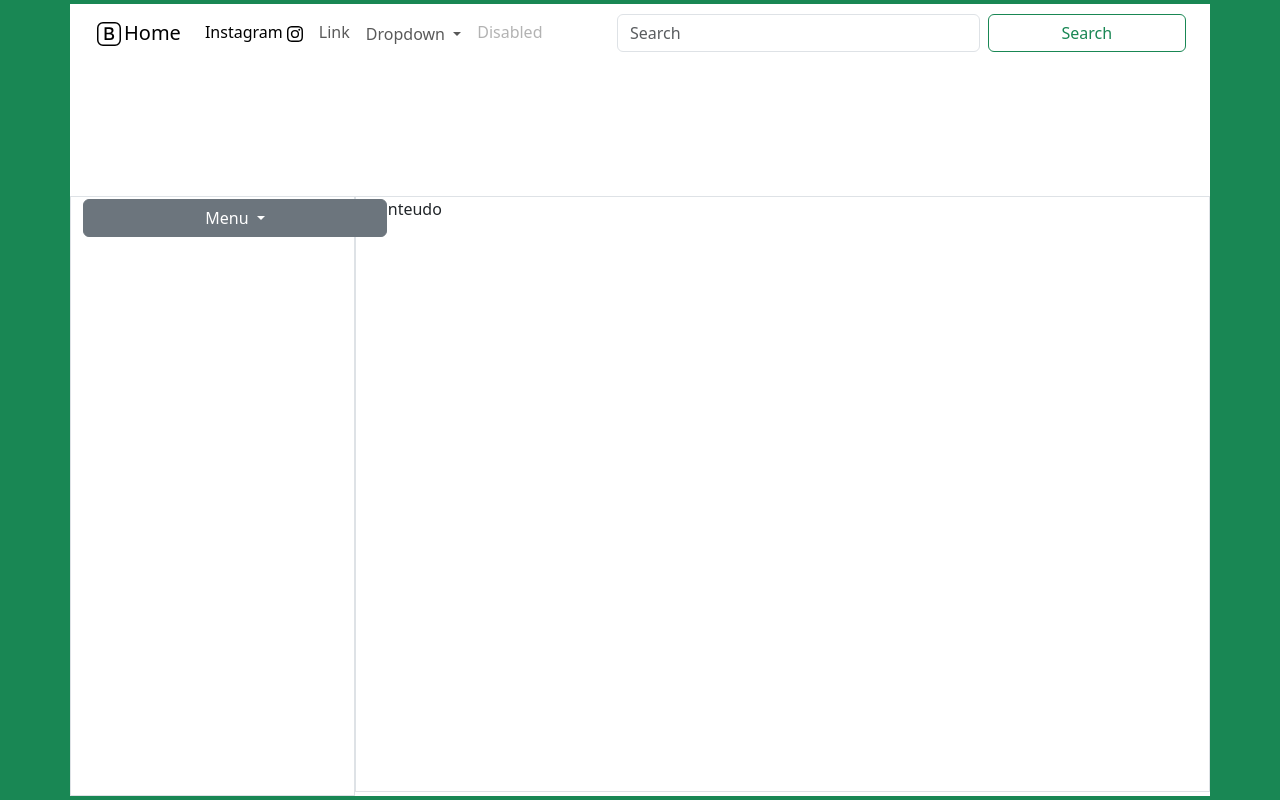
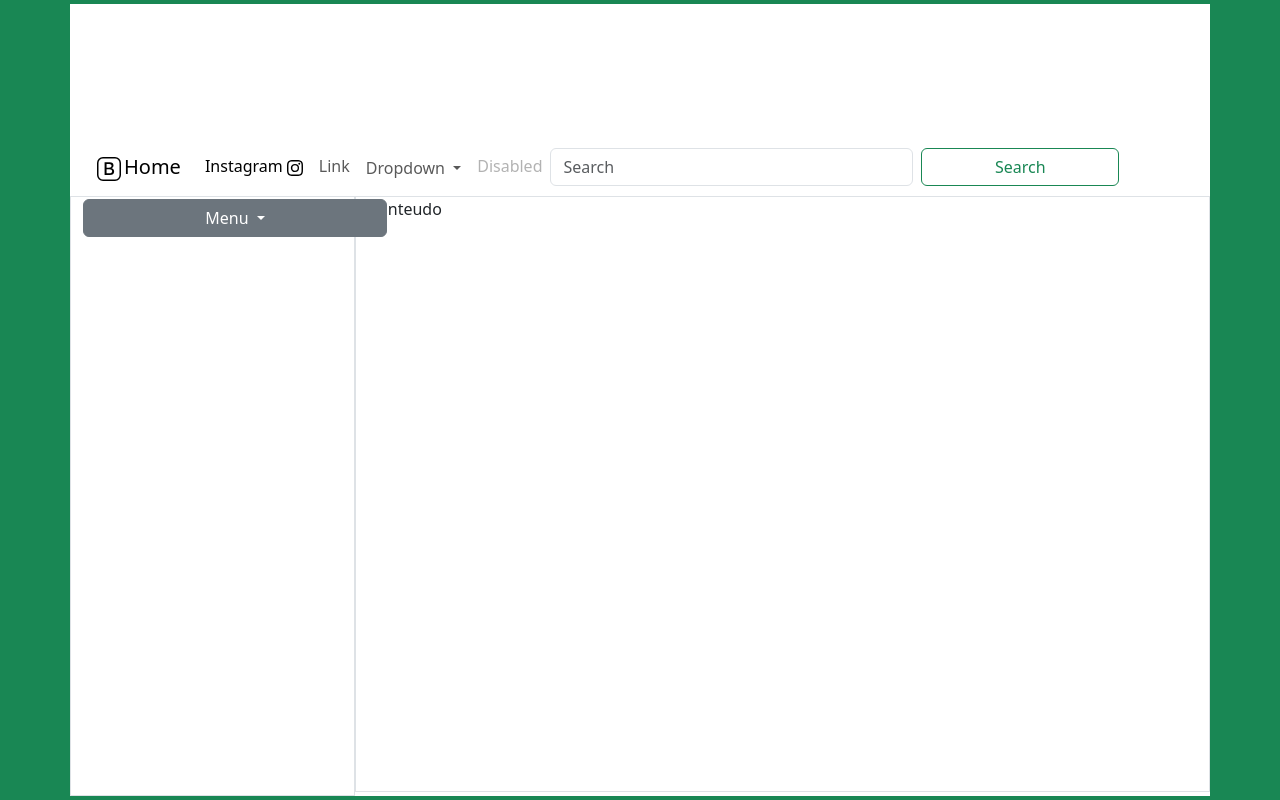
Before and after one commit to GVilellaB/SENAC, a plain HTML site: page Bootstrap/Atv4 - Grid-system/exemplo-layout.html in a window 1280 px wide. Drawn offline with nearby package versions, Linux system fonts and the light colour scheme.

Commit message:
modificações e atividade nova

```diff
--- a/Bootstrap/Atv4 - Grid-system/CSS/Style.css
+++ b/Bootstrap/Atv4 - Grid-system/CSS/Style.css
@@ -1,17 +1,27 @@
 /*LAYOUt*/
 header{
+    display: grid;
     height: 24vh;
 }
+
+#navheader{
+    display: flex;
+    align-items: end;
+}
+
 #menu-left, #content-right{
     height: 74.5vh;
 }
+
 .container{
     margin-top: 0.5vh;
     margin-bottom: 0.5vh;
 }
+
 .dropdown{
     margin-top: 0.1rem;
 }
+
 .btn, .dropdown-menu{
     width: 19rem;
 }
--- a/Bootstrap/Atv4 - Grid-system/exemplo-layout.html
+++ b/Bootstrap/Atv4 - Grid-system/exemplo-layout.html
@@ -15,6 +15,10 @@
         <div class="row bg-white">
             <div class="col-12">
                 <header>
+                    <div id="imgheader">
+
+                    </div>
+                    <div id="navheader">
                     <nav class="navbar navbar-expand-lg bg-body" data-bs-theme="white">
                         <div class="container-fluid">
                             <a class="navbar-brand" href="#"><img src="./IMG/bootstrap.svg" alt="Bootstrap" width="30" height="24">Home</a>
@@ -59,6 +63,7 @@
                             </div>
                         </div>
                     </nav>
+                </div>
                 </header>
             </div>
         </div>
```
Also changed, not shown: Bootstrap/Atv5 - Tipografia/tp-title.html (added, +16 -0 lines).
